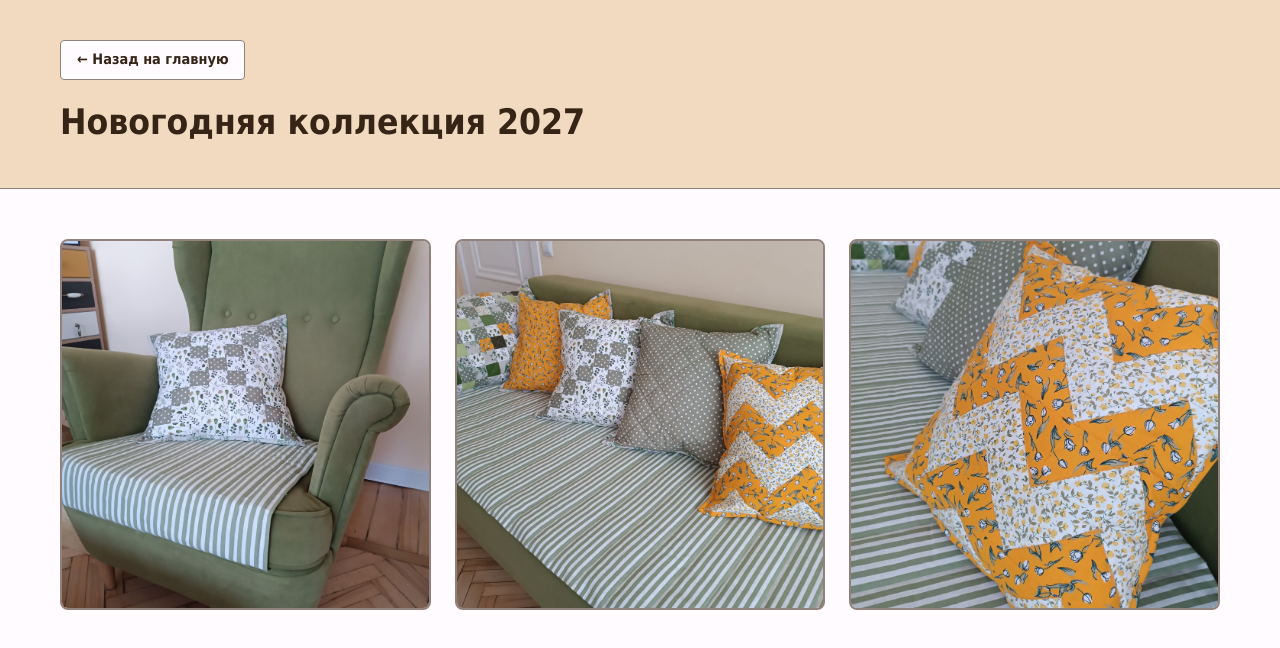
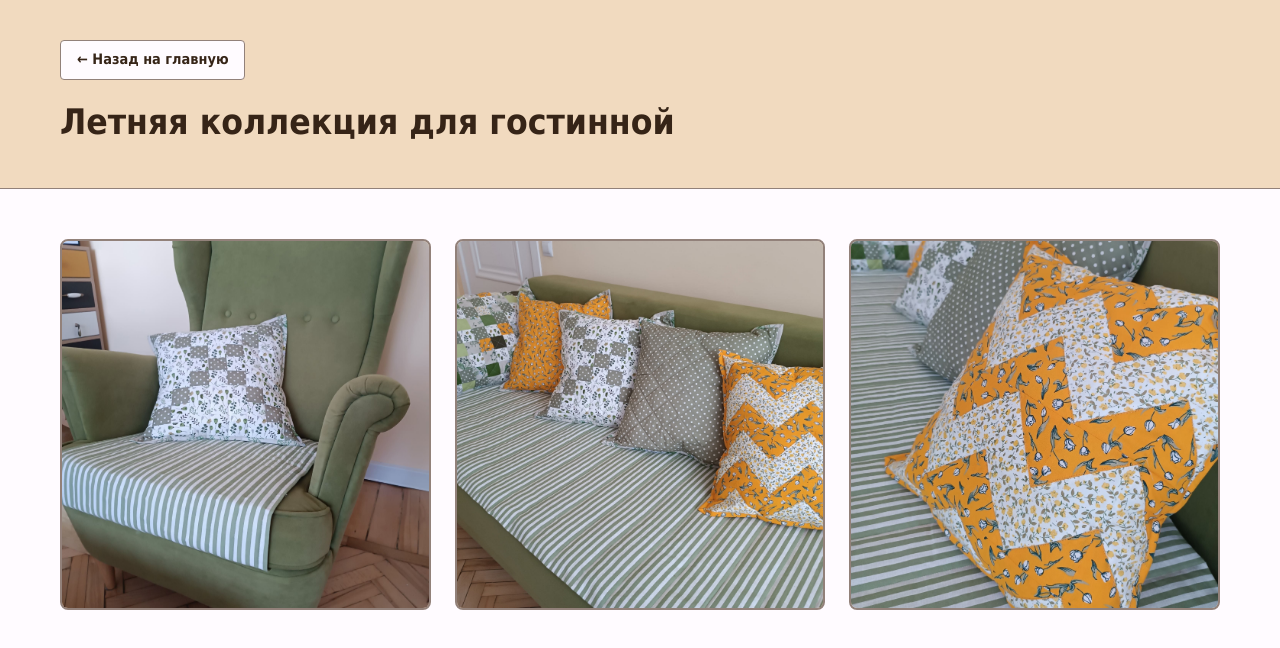
Before and after one commit to dasharynza/Irina-Maslova.-Handcrafted-textiles, a plain HTML site: page album-3.html in a window 1280 px wide. Drawn offline with Linux system fonts and the light colour scheme.

Commit message:
Update album-3.html

```diff
--- a/album-3.html
+++ b/album-3.html
@@ -13,7 +13,7 @@
     <header class="album-header">
         <div class="container">
             <a href="index.html" class="back-btn">← Назад на главную</a>
-            <h1>Новогодняя коллекция 2027</h1>
+            <h1>Летняя коллекция для гостинной</h1>
         </div>
     </header>
 
```
